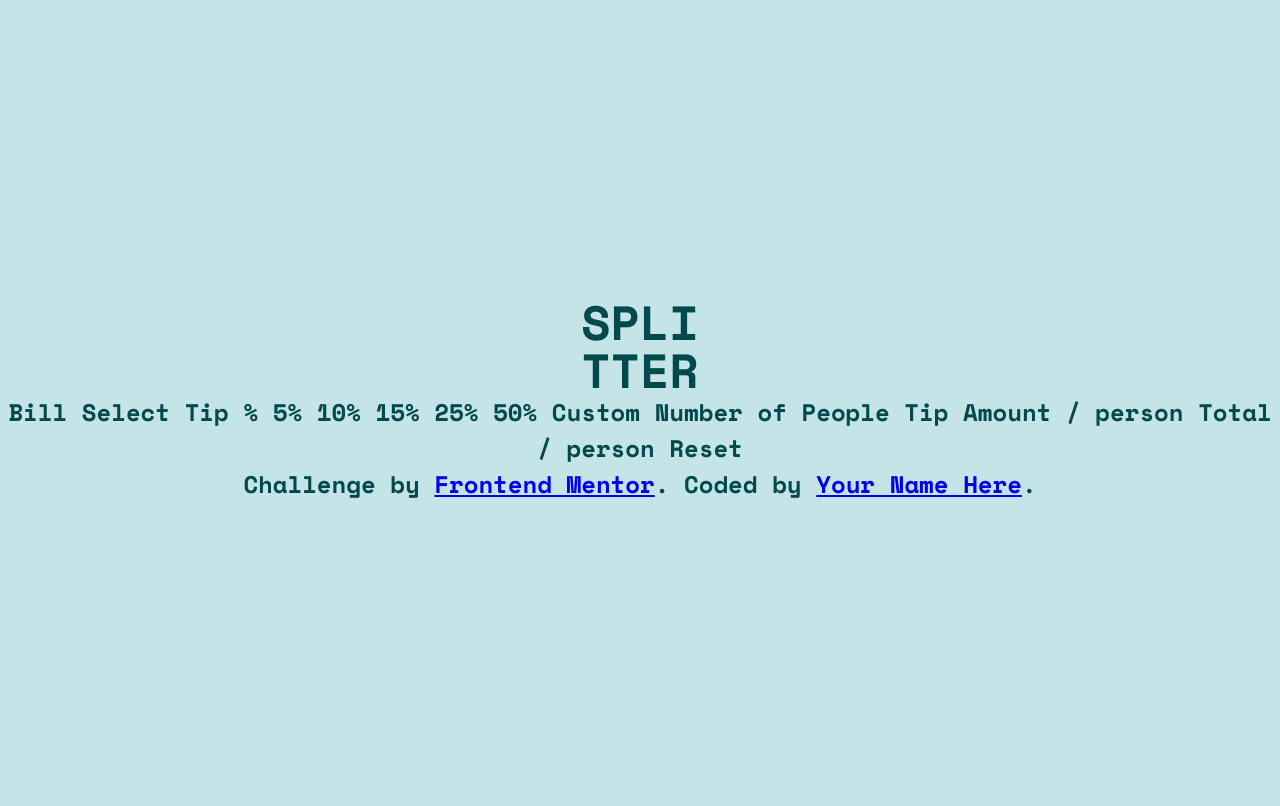
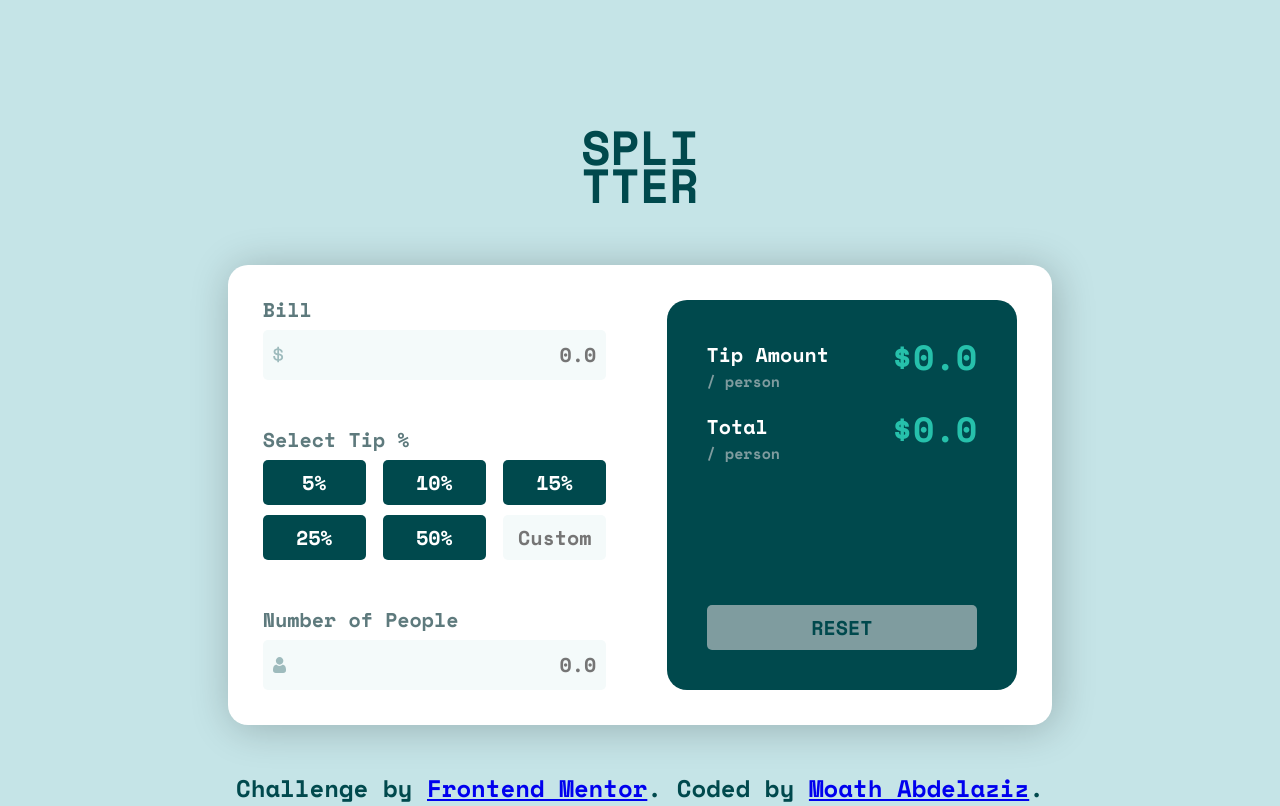
Before and after one commit to Moath-COE/TipCalc, a plain HTML site: page index.html in a window 1280 px wide. Drawn offline with nearby package versions, Linux system fonts and the light colour scheme.

Commit message:
front end styling

```diff
--- a/Styles/index.css
+++ b/Styles/index.css
@@ -27,8 +27,11 @@ h4,
 h5,
 p,
 figure,
-picture {
+picture,
+ul {
   margin: 0;
+  padding: 0;
+  line-height: 1;
 }
 
 h1,
@@ -44,7 +47,8 @@ p {
 /* set up the body */
 body {
   display: flex;
-  justify-content: center;
+  align-items: center;
+  justify-content: space-between;
   flex-direction: column;
   font-family: var(--ff-SM-normal);
   font-size: 24px;
@@ -54,6 +58,200 @@ body {
   text-align: center;
 }
 
+/* styling */
+
+.body {
+  display: flex;
+  justify-content: space-between;
+  align-items: center;
+  flex-direction: column;
+  width: 100%;
+  margin-top: 10%;
+}
+
 .title {
-  line-height: 1;
+  line-height: 0.8;
+  margin-bottom: 60px;
 }
+
+h4 {
+  font-size: 20px;
+}
+
+.container {
+  display: flex;
+  justify-content: center;
+  row-gap: 20px;
+  min-width: 45%;
+  background-color: var(--clr-wht);
+  padding: 35px;
+  border-radius: 20px;
+  box-shadow: 3px 3px 40px rgba(0, 0, 0, 0.232);
+}
+
+.input-cont {
+  display: flex;
+  flex-direction: column;
+  gap: 50px;
+  align-items: flex-start;
+  color: var(--clr-d-cyn2);
+  width: 50%;
+  height: 100%;
+}
+
+.bill,
+.people-num {
+  text-align: start;
+  width: 100%;
+}
+
+.inbt1 {
+  display: flex;
+  align-items: center;
+}
+
+#bill-in-box,
+#pnum-in-box {
+  width: 100%;
+  height: 40px;
+  margin-top: 10px;
+  padding: 25px 10px;
+  text-align: end;
+  background-color: var(--clr-l-cyn3);
+  border: none;
+  border-radius: 5px;
+  color: var(--clr-d-cyn1);
+  font-family: var(--ff-SM-normal);
+  font-weight: 700;
+  font-size: 20px;
+}
+
+.inbt1 img {
+  position: absolute;
+  margin-top: 10px;
+  padding-left: 10px;
+}
+
+input::-webkit-outer-spin-button,
+input::-webkit-inner-spin-button {
+  -webkit-appearance: none;
+  margin: 0;
+}
+
+.tip {
+  text-align: start;
+  width: 100%;
+}
+
+.tip-btns {
+  margin-top: 10px;
+  list-style: none;
+  display: flex;
+  justify-content: space-between;
+  gap: 10px;
+  flex-wrap: wrap;
+}
+
+.tip-btn {
+  width: 30%;
+}
+
+.tip-btn button,
+.tip-btn input {
+  width: 100%;
+  padding: 8px 0px;
+  background-color: var(--clr-d-cyn1);
+  font-family: var(--ff-SM-normal);
+  font-weight: 700;
+  font-size: 20px;
+  color: var(--clr-wht);
+  border: none;
+  border-radius: 5px;
+}
+
+.tip-btn input {
+  text-align: center;
+}
+
+.tip-btn button:hover,
+.tip-btn button:active {
+  background-color: var(--clr-prime);
+  color: var(--clr-d-cyn1);
+  cursor: pointer;
+}
+
+.tip-btn input {
+  background-color: var(--clr-l-cyn3);
+  color: var(--clr-d-cyn2);
+}
+
+/* Works for Firefox */
+input[type="number"] {
+  -moz-appearance: textfield;
+}
+
+.output-cont {
+  display: flex;
+  flex-direction: column;
+  justify-content: space-between;
+  align-items: center;
+  color: var(--clr-wht);
+  background-color: var(--clr-d-cyn1);
+  width: 50%;
+  padding: 40px;
+  border-radius: 20px;
+  margin-left: 8%;
+}
+
+.values {
+  width: 100%;
+}
+
+.tip-amount,
+.total {
+  display: flex;
+  width: 100%;
+  justify-content: space-between;
+  margin-bottom: 20px;
+}
+
+.tip-amount h4,
+.total h4 {
+  display: flex;
+  flex-direction: column;
+  align-items: flex-start;
+  line-height: 1.5;
+}
+
+.tip-amount h4 span,
+.total h4 span {
+  font-size: 15px;
+  color: var(--clr-l-cyn1);
+}
+
+.big-num {
+  font-size: 35px;
+  color: var(--clr-prime);
+}
+
+.reset {
+  width: 100%;
+  padding: 8px 20px;
+  background-color: var(--clr-prime);
+  font-family: var(--ff-SM-normal);
+  font-weight: 700;
+  font-size: 20px;
+  color: var(--clr-d-cyn1);
+  border: none;
+  border-radius: 5px;
+}
+
+.reset:hover {
+  background-color: var(--clr-l-cyn2);
+  cursor: pointer;
+}
+
+.reset[disabled] {
+  background-color: var(--clr-l-cyn1);
+  cursor: auto;
+}
--- a/index.html
+++ b/index.html
@@ -19,16 +19,80 @@
     <!-- Feel free to remove these styles or customise in your own stylesheet 👍 -->
   </head>
   <body>
-    <h1 class="title">SPLI<br />TTER</h1>
+    <div class="body">
+      <h1 class="title">SPLI<br />TTER</h1>
+      <div class="container">
+        <div class="input-cont">
+          <div class="bill">
+            <label for="bill-in-box"><h4>Bill</h4></label>
+            <div class="inbt1">
+              <img src="/images/icon-dollar.svg" alt="dolarsign" />
+              <input
+                type="number"
+                name="bill-in-box"
+                id="bill-in-box"
+                placeholder="0.0"
+              />
+            </div>
+          </div>
 
-    Bill Select Tip % 5% 10% 15% 25% 50% Custom Number of People Tip Amount /
-    person Total / person Reset
+          <div class="tip">
+            <h4 class="tip-label">Select Tip %</h4>
+            <ul class="tip-btns">
+              <li class="tip-btn"><button>5%</button></li>
+              <li class="tip-btn"><button>10%</button></li>
+              <li class="tip-btn"><button>15%</button></li>
+              <li class="tip-btn"><button>25%</button></li>
+              <li class="tip-btn"><button>50%</button></li>
+              <li class="tip-btn">
+                <input type="number" placeholder="Custom" />
+              </li>
+            </ul>
+          </div>
+
+          <div class="people-num">
+            <label for="pnum-in-box"><h4>Number of People</h4></label>
+            <div class="inbt1">
+              <img src="/images/icon-person.svg" alt="person" />
+              <input
+                type="number"
+                name="pnum-in-box"
+                id="pnum-in-box"
+                placeholder="0.0"
+              />
+            </div>
+          </div>
+        </div>
+
+        <div class="output-cont">
+          <div class="values">
+            <div class="tip-amount">
+              <h4 class="amount-label">Tip Amount <span>/ person</span></h4>
+              <div class="amount-value">
+                <span class="big-num"
+                  >$<span class="value-amont">0.0</span></span
+                >
+              </div>
+            </div>
+            <div class="total">
+              <h4 class="amount-label">Total <span>/ person</span></h4>
+              <div class="total-value">
+                <span class="big-num"
+                  >$<span class="value-total">0.0</span></span
+                >
+              </div>
+            </div>
+          </div>
+          <button class="reset" disabled>RESET</button>
+        </div>
+      </div>
+    </div>
 
     <div class="attribution">
       Challenge by
       <a href="https://www.frontendmentor.io?ref=challenge" target="_blank"
         >Frontend Mentor</a
-      >. Coded by <a href="#">Your Name Here</a>.
+      >. Coded by <a href="https://twitter.com/Moath393">Moath Abdelaziz</a>.
     </div>
   </body>
 </html>
```
